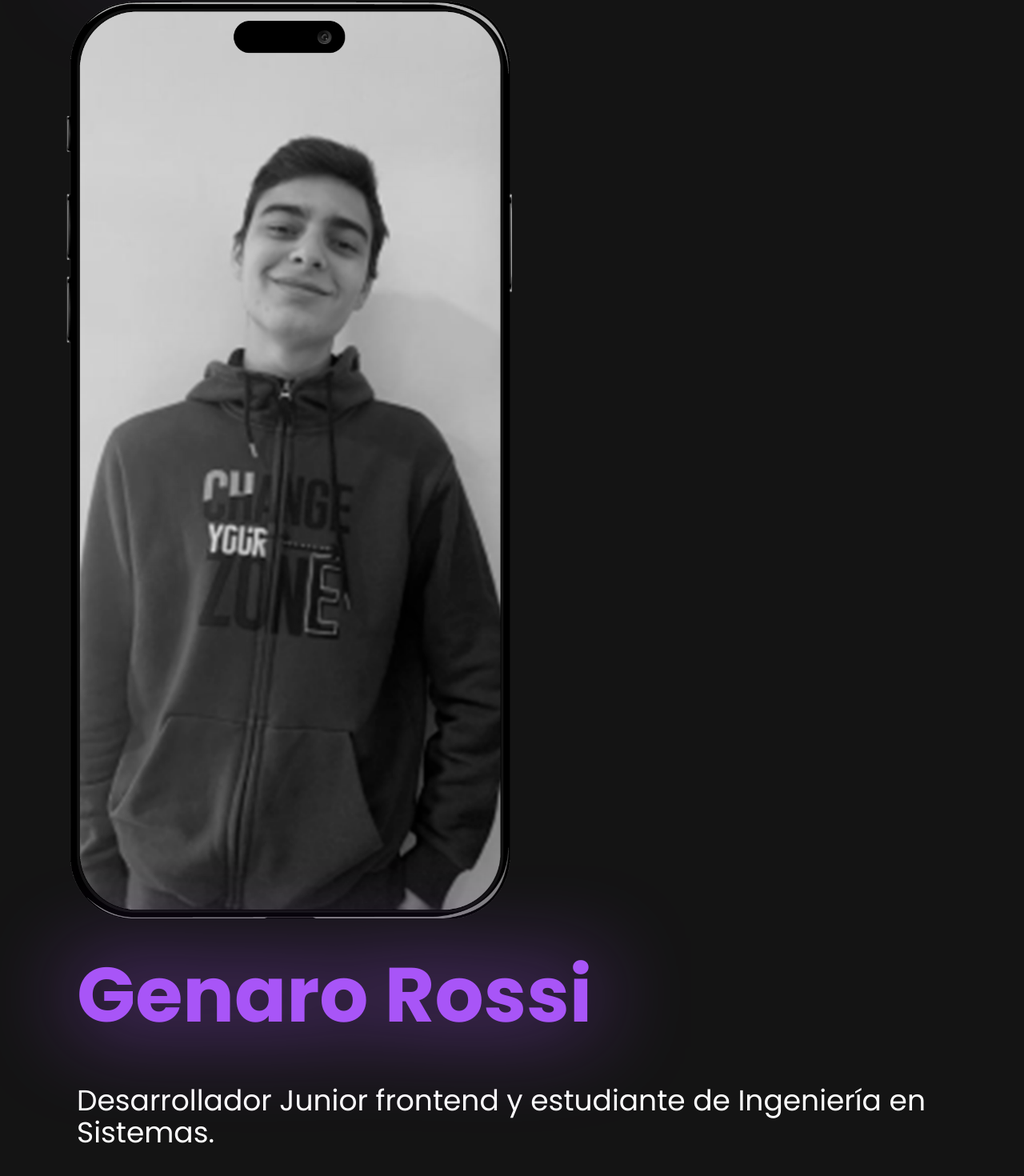
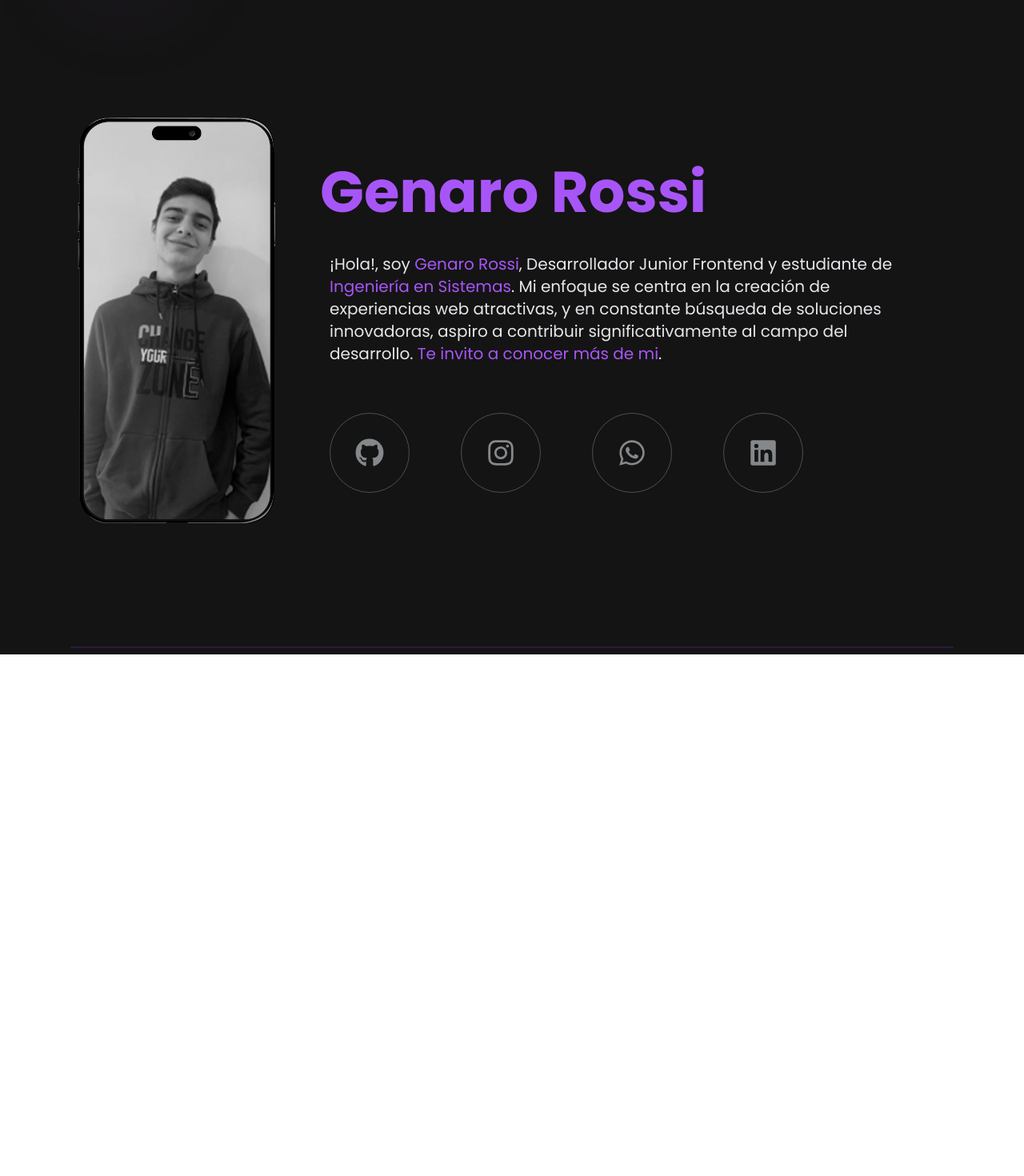
Before and after one commit to genarossi19/Portfolio0, a React (Vite) app in the folder portfolios/00-personal-portfolio/: page / in a window 1280 px wide. Shown: the part 80-1550 px from the top of the page at 80% size. After the commit the page ends 898 px from the top, so only its background shows below. Built offline with nearby package versions, Linux system fonts and the light colour scheme.

Commit message:
acomodo de items!

```diff
--- a/portfolios/00-personal-portfolio/src/App.jsx
+++ b/portfolios/00-personal-portfolio/src/App.jsx
@@ -17,14 +17,14 @@ function App() {
     },
   };
 
-  const textVariants2 = {
-    hidden: { opacity: 0, x: -20 },
-    visible: {
-      opacity: 1,
-      x: 0,
-      transition: { delay: 0.1, staggerChildren: 0.025 },
-    },
-  };
+  // const textVariants2 = {
+  //   hidden: { opacity: 0, x: -20 },
+  //   visible: {
+  //     opacity: 1,
+  //     x: 0,
+  //     transition: { delay: 0.1, staggerChildren: 0.025 },
+  //   },
+  // };
 
   const letterVariants = {
     hidden: { opacity: 0, x: -20 },
@@ -56,8 +56,6 @@ function App() {
   };
 
   const title = "Genaro Rossi";
-  const description =
-    "Desarrollador Junior frontend y estudiante de Ingeniería en Sistemas.";
 
   return (
     // Pantalla principal => le saque el min-h-screen
@@ -66,16 +64,23 @@ function App() {
       {/* HEADER */}
       <Navbar />
       {/* MAIN */}
-      <main className="ps-[10vh] pe-[10vh]">
+      <main id="wrapper" className="ps-[10vh] pe-[10vh]">
         {/* FEATURED BOX */}
-        <section className="relative flex h-full ">
-
-
-        </section>
+        <section
+          id="featured-box"
+          className="relative flex h-screen min-h-[500px]"
+        >
           {/* div Imagen */}
           {/* h-screen  p-8  lg:col-span-4 hidden sm:flex sm:flex-wrap */}
-         <div id="phone" className=" flex justify-left content-center min-h-[80vh] w-1/2" >
+          <div
+            id="featured-image"
+            className=" flex justify-left content-center h-[100vh] min-w-[25%] p-4"
+          >
             {/* Imagen */}
+            <div
+              id="image"
+              className="m-auto object-contain justify-center items-center"
+            >
               <motion.img
                 id="phoneimage"
                 src={phoneme}
@@ -83,20 +88,24 @@ function App() {
                 initial={{ opacity: 0, y: 50 }} // Posición inicial en la parte inferior
                 animate={{ opacity: 1, y: 0 }} // Posición final en el centro
                 transition={{ duration: 1 }}
-            className=" sm:h-full  object-cover justify-center items-center phoneimage mx-auto"
-
+                className=" sm:h-full w-full phoneimage m-auto"
               />
             </div>
-        {/* div content */}
+          </div>
+          {/* div Texto */}
+          {/* text-wrap flex flex-col justify-between h-full */}
           <div
-          id="content"
-          className="col-span-8 flex flex-col justify-between max-h-screen"
+            id="featured-text"
+            className="relative flex justify-center min-h-[80vh] flex-col min-w-[75%] ps-5"
           >
-          {/* div Texto */}
-          <div id="text" className="text-wrap flex flex-col justify-between h-full">
             {/* Texto */}
+            <div
+              id="featured-name"
+              className="text-4xl md:text-5xl lg:text-6xl xl:text-7xl 2xl:text-8xl font-bold m-5  "
+            >
+              {/* text-5xl md:text-6xl lg:text-7xl xl:text-8xl 2xl:text-9xl text-purple-500 font-poppins font-bold textshadow text-wrap mt-8 p-4 */}
               <motion.h1
-              className="text-5xl md:text-6xl lg:text-7xl xl:text-8xl 2xl:text-9xl text-purple-500 font-poppins font-bold textshadow text-wrap mt-8 p-4"
+                className="capitalize text-purple-500 textshadow;"
                 variants={textVariants}
                 initial="hidden"
                 animate="visible"
@@ -107,26 +116,16 @@ function App() {
                   </motion.span>
                 ))}
               </motion.h1>
-            <motion.p
-              className="text-white text-wrap p-4 text-xl md:text-2xl lg:text-3xl xl:text-4xl 2xl:text-5xl mt-8"
-              variants={textVariants2}
-              initial="hidden"
-              animate="visible"
-            >
-              {description.split("").map((char, index) => (
-                <motion.span key={index} variants={letterVariants}>
-                  {char}
-                </motion.span>
-              ))}
-            </motion.p>
-            {/* about */}
-            <div id="about">
+            </div>
+
+            {/* text-info */}
+            <div id="featured-text-info">
               <About />
             </div>
-          </div>
+            <div id="social-icons" className=" w-auto  pe-32 ps-8 ">
           {/* Redes sociales */}
           <motion.ul
-            className="flex items-center gap-8 2xl:gap-12 justify-center mt-10 2xl:mt-16"
+            className="flex items-baseline justify-start gap-16 2xl:gap-12 mt-[2em] "
             initial="hidden"
             animate={controls}
             variants={listVariants}
@@ -136,7 +135,8 @@ function App() {
               <a
                 href="https://github.com/genarossi19/"
                 target="_blank"
-                className="p-2 lg:p-4 2xl:p-10 block border border-gray-300/30 rounded-full text-2xl  lg:text-4xl 2xl:text-6xl hover:border-white group transition-colors ease-in-out"
+                // p-2 lg:p-4 2xl:p-10 block border border-gray-300/30 rounded-full text-2xl  lg:text-4xl 2xl:text-6xl hover:border-white group transition-colors ease-in-out
+                className="flex justify-center items-center w-[100px] h-[100px]  text-4xl border border-gray-300/30 rounded-full  hover:border-white group transition-colors ease-in-out "
               >
                 <FaGithub className="text-gray-300/60 group-hover:text-white transition-colors ease-in-out" />
               </a>
@@ -146,7 +146,7 @@ function App() {
               <a
                 href="https://www.instagram.com/gena_rossi"
                 target="_blank"
-                className="p-2 lg:p-4 2xl:p-10 block border border-gray-300/30 rounded-full text-2xl  lg:text-4xl 2xl:text-6xl  hover:border-[#D62976] group transition-colors ease-in-out"
+                className="flex justify-center items-center w-[100px] h-[100px]  text-4xl border border-gray-300/30 rounded-full   hover:border-[#D62976] group transition-colors ease-in-out"
               >
                 <FaInstagram className="text-gray-300/60 group-hover:text-[#D62976] transition-colors ease-in-out" />
               </a>
@@ -156,7 +156,7 @@ function App() {
               <a
                 href="https://wa.link/gir1va"
                 target="_blank"
-                className="p-2 lg:p-4 2xl:p-10 block border border-gray-300/30 rounded-full text-2xl  lg:text-4xl 2xl:text-6xl hover:border-[#0D9C35] group transition-colors ease-in-out"
+                className="flex justify-center items-center w-[100px] h-[100px]  text-4xl border border-gray-300/30 rounded-full  hover:border-[#0D9C35] group transition-colors ease-in-out"
               >
                 <FaWhatsapp className="text-gray-300/60 group-hover:text-[#0D9C35] transition-colors ease-in-out" />
               </a>
@@ -165,14 +165,18 @@ function App() {
               <a
                 href="https://github.com/genarossi19/"
                 target="_blank"
-                className="p-2 lg:p-4 2xl:p-10 block border border-gray-300/30 rounded-full text-2xl  lg:text-4xl 2xl:text-6xl hover:border-[#1863BD] group transition-colors ease-in-out"
+                className="flex justify-center items-center w-[100px] h-[100px]  text-4xl border border-gray-300/30 rounded-full  hover:border-[#1863BD] group transition-colors ease-in-out"
               >
                 <FaLinkedin className="text-gray-300/60 group-hover:text-[#1863BD] transition-colors ease-in-out" />
               </a>
             </motion.li>
           </motion.ul>
-          <hr className="border border-purple-600 opacity-20 my-10" />
         </div>
+          </div>
+        </section>
+
+
+        <hr className="border border-purple-600 opacity-20 m-2 " />
       </main>
     </div>
   );
--- a/portfolios/00-personal-portfolio/src/components/About.jsx
+++ b/portfolios/00-personal-portfolio/src/components/About.jsx
@@ -14,8 +14,8 @@ const About = () => {
 
   return (
     <motion.div
-      id="about"
-      className="text-white text-wrap md:text-2xl lg:text-base xl:text-lg 2xl:text-3xl mt-10 px-4"
+      id="featured-text-info"
+      className="text-gray-200 text-xl mt-5 mb-7 px-8 pe-16"
       initial={{ opacity: 0, y: 20 }}
       animate={controls}
     >
--- a/portfolios/00-personal-portfolio/src/index.css
+++ b/portfolios/00-personal-portfolio/src/index.css
@@ -3,7 +3,38 @@
 @tailwind utilities;
 
 
+/* ----- BASE ----- */
+/* *{
+  margin: 0;
+  padding: 0;
+  box-sizing: border-box;
+  font-family: 'Poppins', sans-serif;
+} */
 
+/* ----- SMOOTH SCROLL ----- */
+/* html{
+  scroll-behavior: smooth;
+} */
+
+/* ----- CHANGE THE SCROLL BAR DESIGN ----- */
+::-webkit-scrollbar{
+  width: 10px;
+  border-radius: 25px;
+}
+::-webkit-scrollbar-track{
+  background: #f1f1f1;
+  @apply bg-gray-300
+}
+::-webkit-scrollbar-thumb{
+  background: #ccc;
+  border-radius: 30px;
+  @apply bg-purple-300
+
+}
+::-webkit-scrollbar-thumb:hover{
+  background: #bbb;
+  @apply bg-purple-400
+}
 body {
     font-family: 'Poppins', sans-serif;
     margin: 0;
@@ -39,5 +70,5 @@ body {
     right: 0;
     height: 5px;
     transform-origin: 0%;
-    @apply bg-purple-800
+    @apply bg-purple-800 z-10
   }
```
Lines whose indentation alone changed are shown as unchanged.
